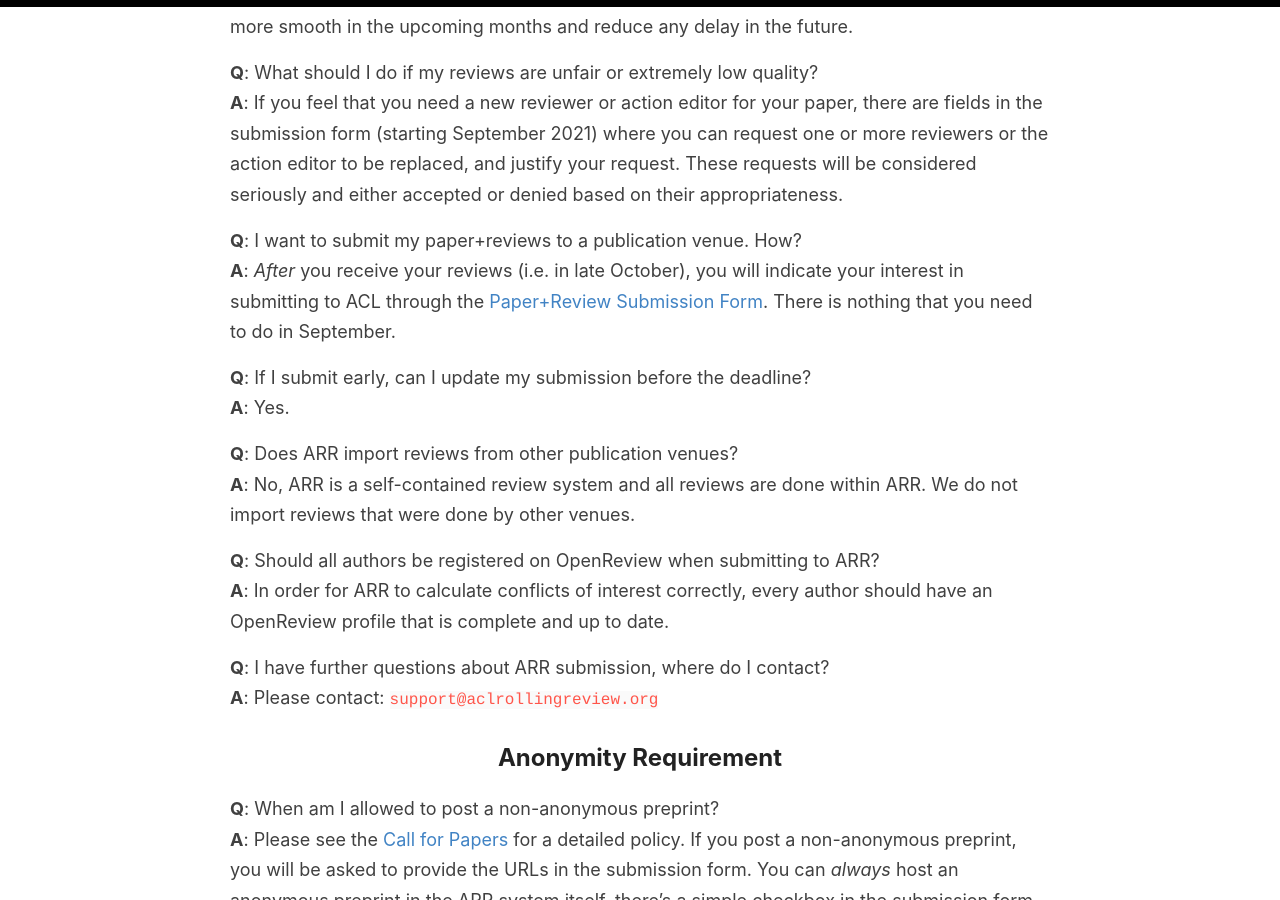
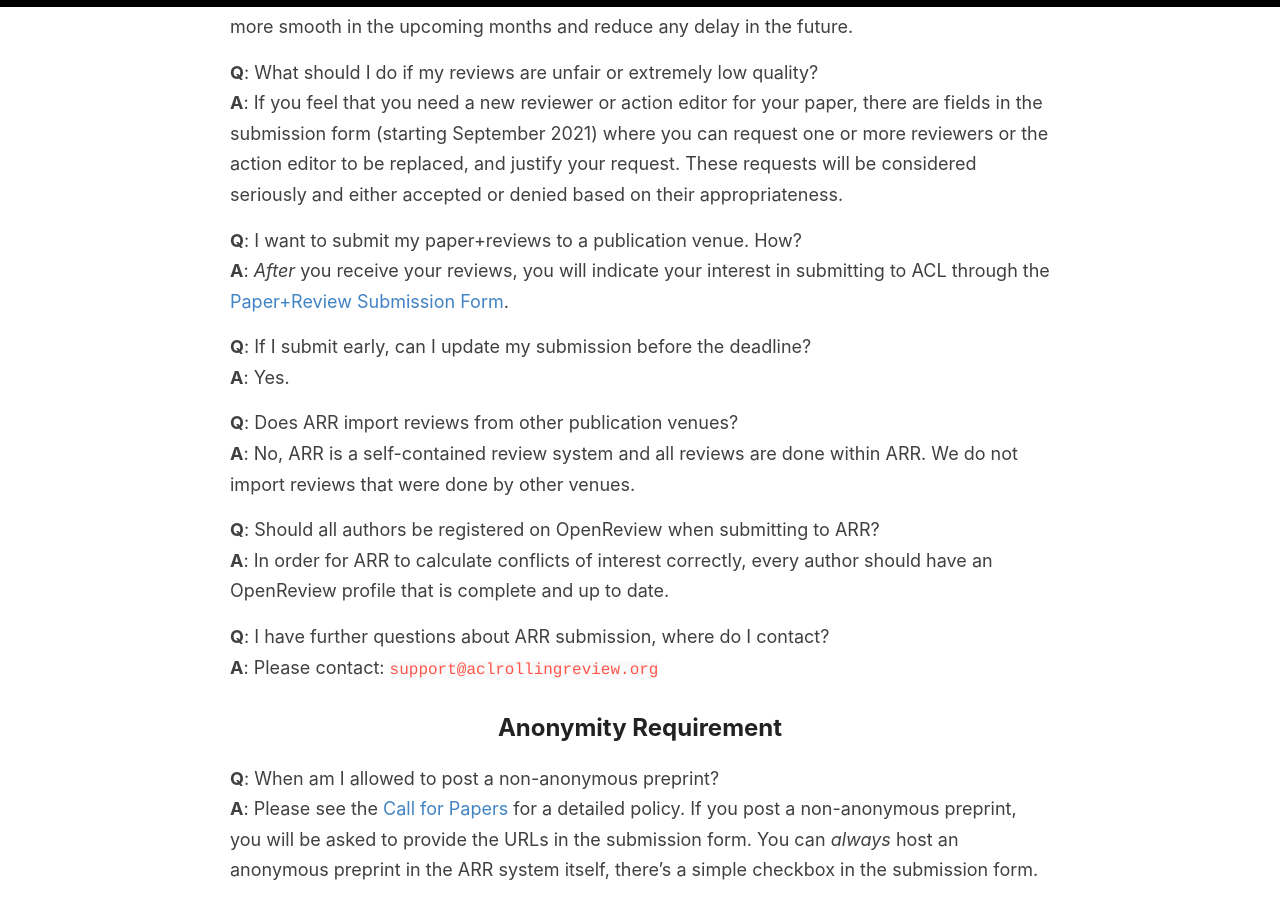
Before and after one commit to amitmerchant1990/reverie, a Jekyll site: the page built from authors.md, in a window 1280 px wide and 900 px high, scrolled down 1540 px. Built offline with Jekyll 4.4.1, drawn with Linux system fonts in a browser that asks for light colours.

Commit message:
Update authors.md

```diff
--- a/authors.md
+++ b/authors.md
@@ -38,7 +38,7 @@
 **A**: If you feel that you need a new reviewer or action editor for your paper, there are fields in the submission form (starting September 2021) where you can request one or more reviewers or the action editor to be replaced, and justify your request. These requests will be considered seriously and either accepted or denied based on their appropriateness.
 
 **Q**: I want to submit my paper+reviews to a publication venue. How?<br>
-**A**: *After* you receive your reviews (i.e. in late October), you will indicate your interest in submitting to ACL through the [Paper+Review Submission Form](v). There is nothing that you need to do in September.
+**A**: *After* you receive your reviews, you will indicate your interest in submitting to ACL through the [Paper+Review Submission Form](https://forms.office.com/Pages/ResponsePage.aspx?id=9028kaqAQ0OMdrEjlJf7WXcpizsAwgRHnquEMJ-wjU5UMzZSQ042N0JXQUtaMTJNSDlSR0JRVDZPSS4u).
 
 **Q**: If I submit early, can I update my submission before the deadline?<br>
 **A**: Yes.
```
